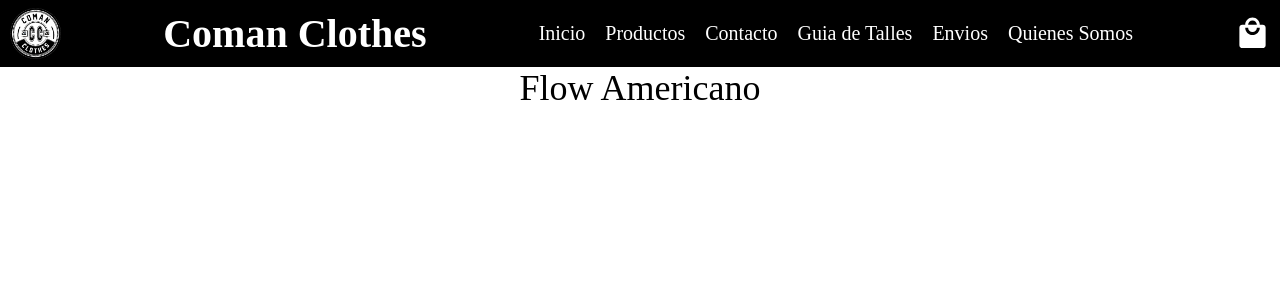
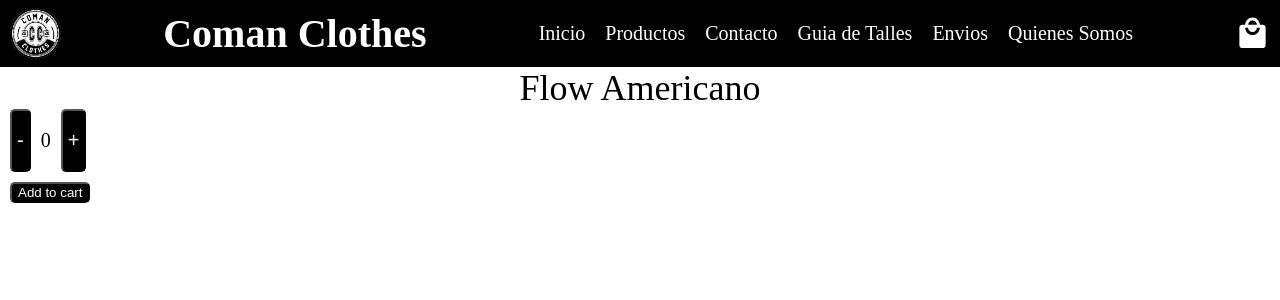
Before and after one commit to MatiasCalvo98/react-coman-clothes-calvo, a React (Create React App) app: page / in a window 1280 px wide. Shown: the top 300 px of the page. Built offline with nearby package versions, Linux system fonts and the light colour scheme.

Commit message:
entrega de contador con boton

```diff
--- /dev/null
+++ b/src/Components/ItemCount.jsx
@@ -0,0 +1,73 @@
+import { display } from "@mui/system";
+import React, { useState } from "react";
+
+const ItemCount = ({ stock, initial = 0, onAdd }) => {
+  const [cuenta, setCuenta] = useState(initial);
+
+  const sumar = () => {
+    cuenta < stock && setCuenta(cuenta + 1);
+    cuenta >= stock && alert("No hay stock :c");
+  };
+
+  const restar = () => {
+    setCuenta(Math.max(cuenta - 1, 0));
+  };
+
+  const styles = {
+    container: {
+      display: "flex",
+      flexDirection: "row",
+      paddingBottom: 10,
+      paddingLeft: 10,
+    },
+
+    buttonStyle: {
+      width: "auto",
+      color: "#ffff",
+      backgroundColor: "black",
+      borderRadius: 5,
+      padding: 0,
+    },
+
+    purchaseStyle: {
+      width: "auto",
+      heigth: "auto",
+      color: "#ffff",
+      backgroundColor: "black",
+      borderRadius: 5,
+      marginLeft: 10,
+    },
+
+    pStyle: {
+      textAlign: "center",
+      fontSize: 20,
+      paddingLeft: 10,
+      paddingRight: 10,
+    },
+
+    operationStyle: {
+      textAlign: "center",
+      fontSize: 20,
+      margin: 5,
+    },
+  };
+
+  return (
+    <>
+      <div style={styles.container}>
+        <button onClick={restar} style={styles.buttonStyle}>
+          <p style={styles.operationStyle}>-</p>
+        </button>
+        <p style={styles.pStyle}>{cuenta}</p>
+        <button onClick={sumar} style={styles.buttonStyle}>
+          <p style={styles.operationStyle}>+</p>
+        </button>
+      </div>
+      <button onClick={onAdd} style={styles.purchaseStyle}>
+        Add to cart
+      </button>
+    </>
+  );
+};
+
+export default ItemCount;
--- a/src/Components/ItemListCointainer.js
+++ b/src/Components/ItemListCointainer.js
@@ -1,9 +1,15 @@
 import React from "react";
+import ItemCount from "./ItemCount.jsx";
 
 const ItemListContainer = (miFlow) => {
+  const onAdd = () => {
+    alert("Gracias por tu compra! :D");
+  };
+
   return (
     <>
       <div style={styles.container}>{miFlow.greeting}</div>
+      <ItemCount stock={7} onAdd={onAdd} />
     </>
   );
 };
```
Also changed, not shown: src/index.js (+6 -6 lines).
